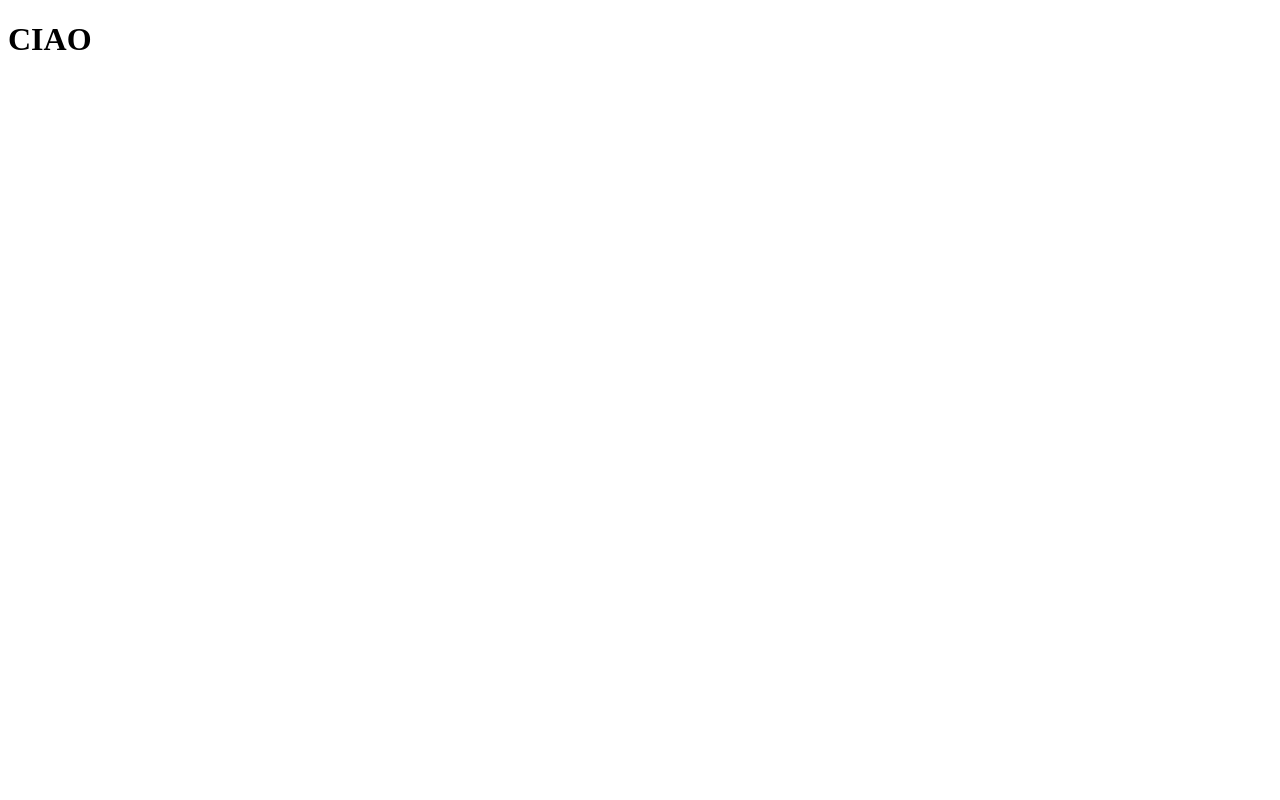
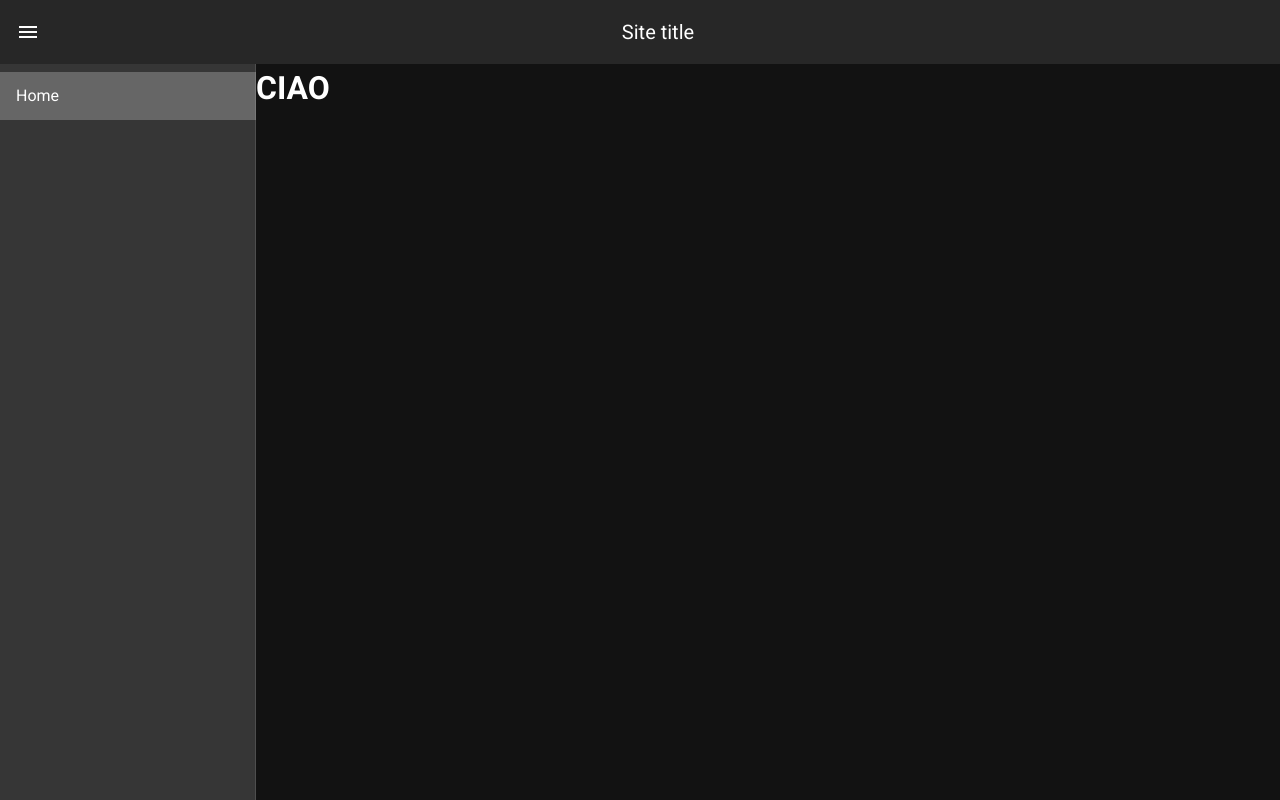
Before and after one commit to Freder211/NYB, a Nuxt app in the folder frontend/: page / in a window 1280 px wide. Built offline with nearby package versions, Linux system fonts and the light colour scheme.

Commit message:
feat(fe): added navbar and set dark theme

```diff
--- /dev/null
+++ b/frontend/layouts/default.vue
@@ -0,0 +1,64 @@
+<template>
+  <v-app>
+    <v-navigation-drawer
+      fixed
+      app
+      clipped
+      v-model="drawerOpened"
+    >
+      <v-list>
+        <v-list-item v-for="section in sections" :key="section.name"
+            router
+            :to="section.path"
+        >
+          <v-list-item-content>
+            <v-list-item-title v-text="section.name" />
+          </v-list-item-content>
+        </v-list-item>
+      </v-list>
+    </v-navigation-drawer>
+    <v-app-bar
+      elevation="0"
+      clipped-left
+      fixed
+      app
+    >
+      <v-app-bar-nav-icon
+        @click="toggleDrawer"
+      />
+      <v-row class="d-flex justify-center ">
+        <v-toolbar-title>Site title</v-toolbar-title>
+      </v-row>
+
+
+    </v-app-bar>
+
+    <v-main>
+        <Nuxt />
+    </v-main>
+  </v-app>
+</template>
+
+
+<script lang="ts">
+ import Vue from 'vue'
+ export default Vue.extend({
+   data() {
+     return {
+       sections: [
+         {
+           path: "/",
+           name: "Home"
+         },
+       ],
+       drawerOpened: true,
+     };
+   },
+
+   methods: {
+     toggleDrawer() {
+       this.drawerOpened = !this.drawerOpened;
+     }
+   }
+ })
+</script>
--- /dev/null
+++ b/frontend/nuxt.config.js
@@ -0,0 +1,11 @@
+export default {
+  modules: [
+    '@nuxtjs/vuetify',
+  ],
+
+  vuetify: {
+    theme: {
+      dark: true,
+    }
+  }
+}
```
